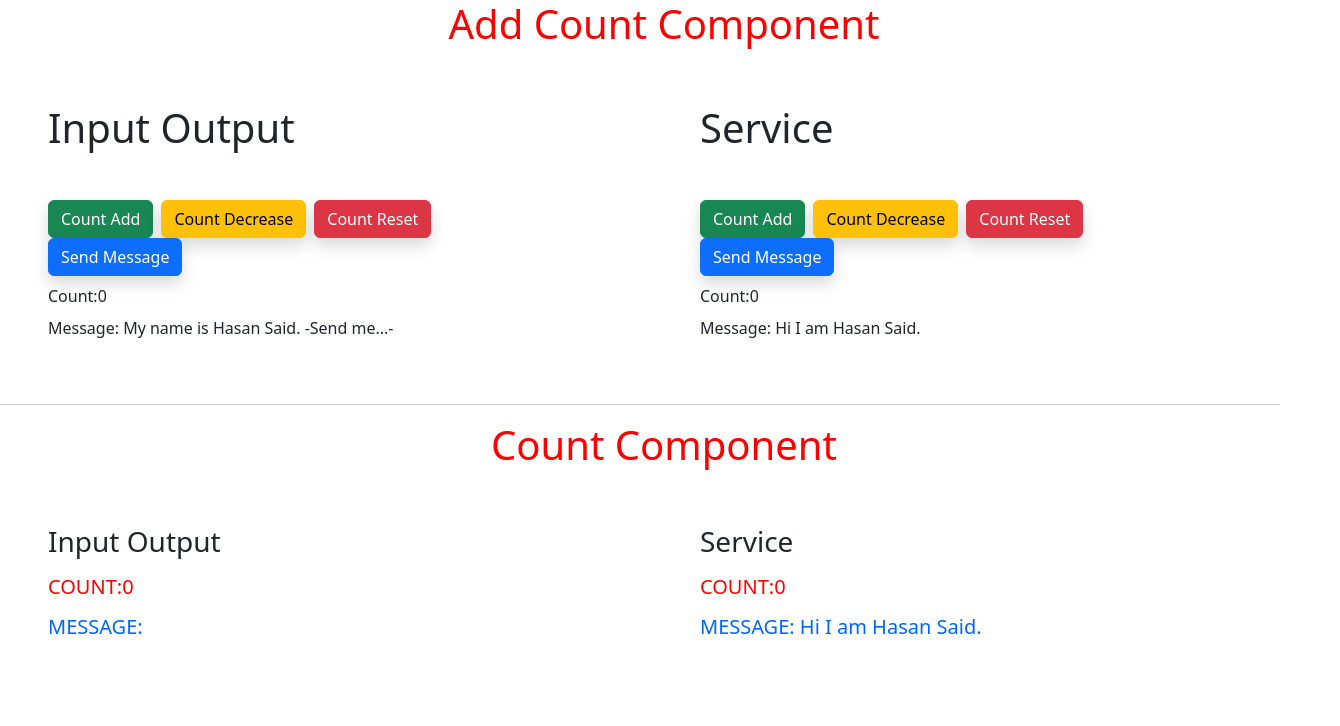
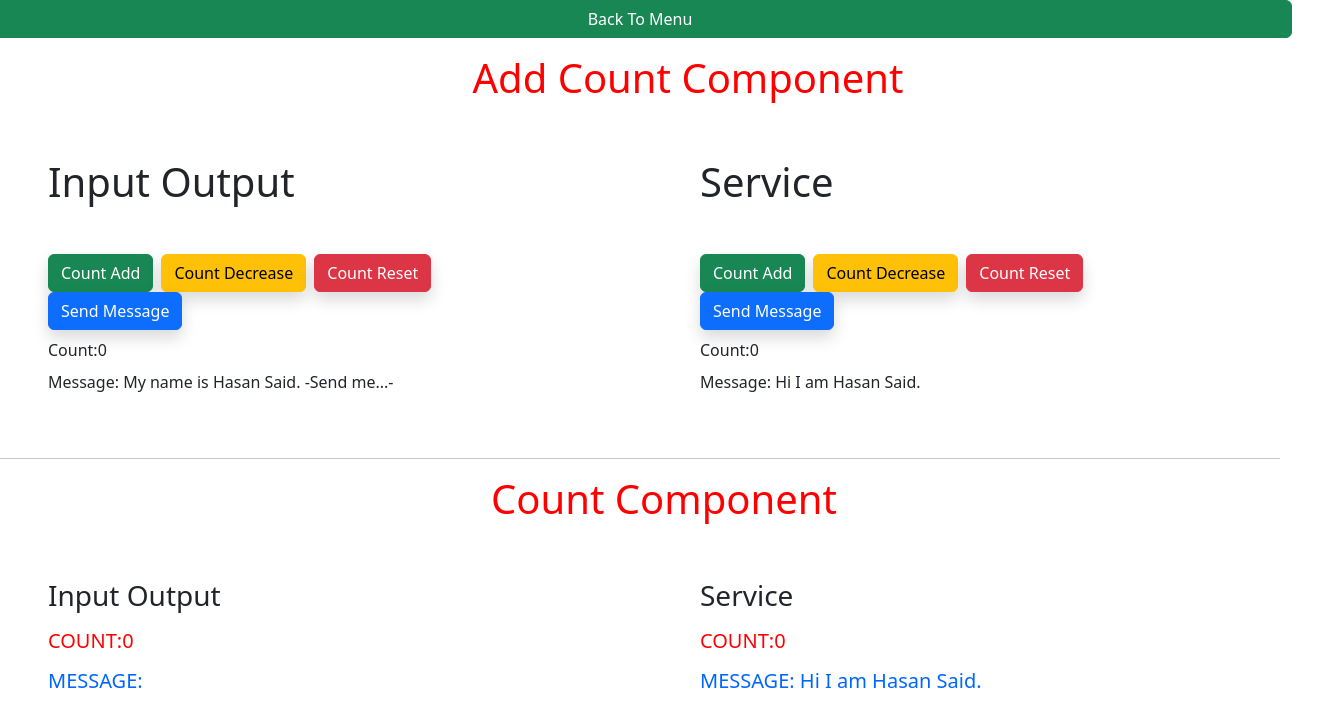
Before and after one commit to hasansaid/NgRx, an Angular app: page /state-manegement-one in a window 1280 px wide. Shown: the top 726 px of the page, 1340 px wide, since content can reach past the window. Built offline with nearby package versions, Linux system fonts and the light colour scheme; what @ngrx/store would draw is missing.

Commit message:
arrangement

```diff
--- a/src/app/component/add-count/add-count.component.html
+++ b/src/app/component/add-count/add-count.component.html
@@ -1,4 +1,11 @@
-<h1 class="ms-5 " style="text-align: center; color: red;">Add Count Component</h1>
+<div class="row">
+    <button routerLink="" class="btn btn-success">Back To Menu </button> <br>
+
+    <h1 class="ms-5 mt-3 " style="text-align: center; color: red;">Add Count Component</h1>
+
+
+</div>
+
 
 <div class="row">
     <div class="col-md-6">
```
